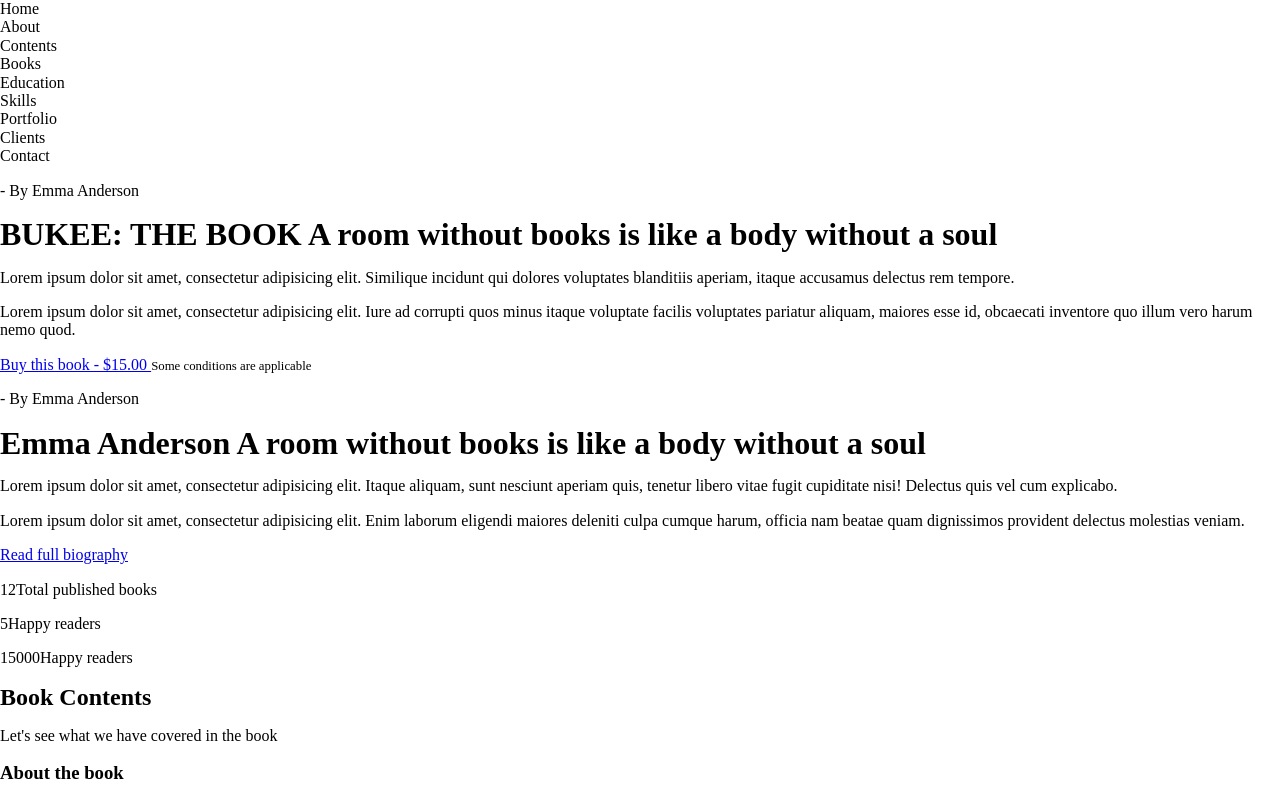
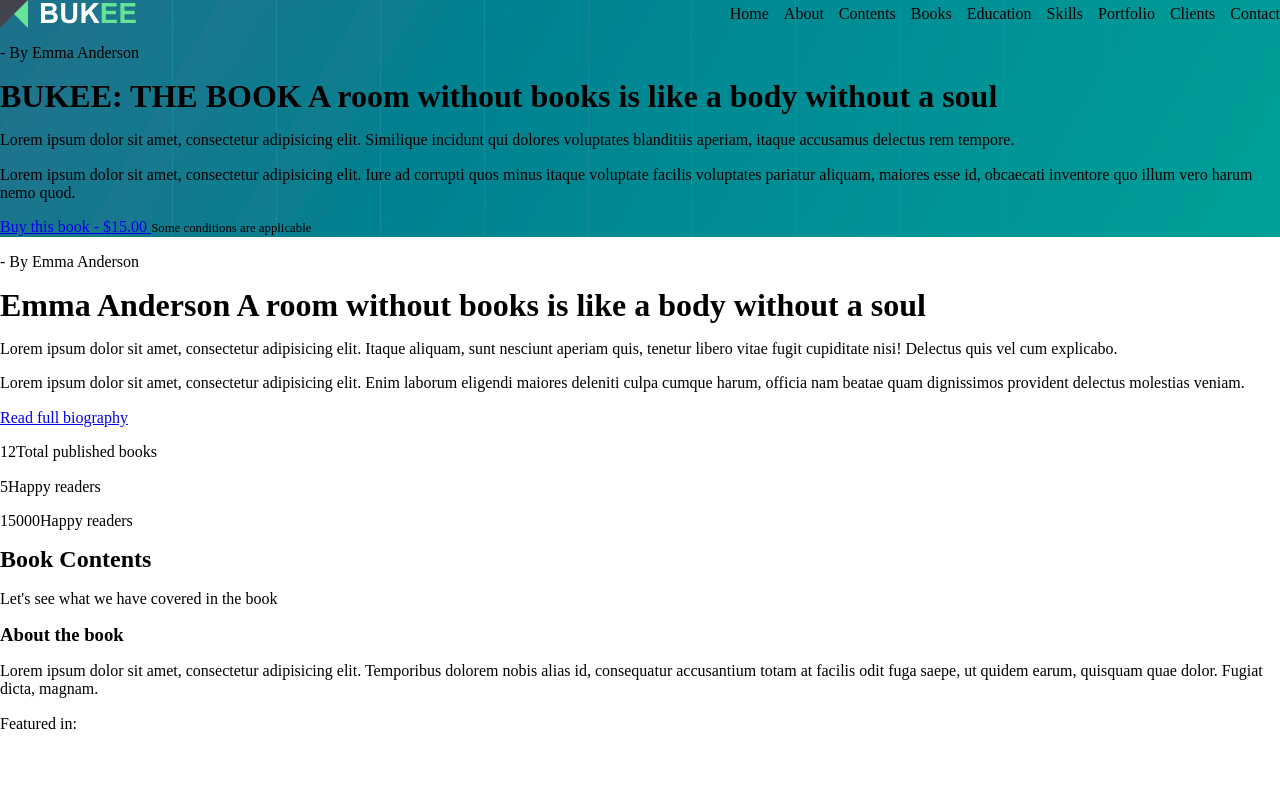
Before and after one commit to lisapedia/bukee, a website built with webpack: page src/views/index.html in a window 1280 px wide. Shown: the top 796 px of the page. Built offline with nearby package versions, Linux system fonts and the light colour scheme; files whose address does not match are found by name.

Commit message:
header ready

```diff
--- a/src/styles/main.scss
+++ b/src/styles/main.scss
@@ -6,3 +6,33 @@
 @import "base/fonts";
 @import "base/general";
 @import "../blocks/blocks";
+
+body{
+	font-family: 'Roboto Slab', serif;
+}
+
+.page-main{
+	background-image: url(../img/bg-main.png);
+	background-repeat: no-repeat;
+	background-size: cover;
+}
+
+.header{
+	display: flex;
+	justify-content: space-between;
+	align-items: center;
+	&__logo{
+		display: block;
+		width: 137px;
+		height: 28px;
+		background-image: url(../img/logo.svg);
+	}
+	&-list{
+		list-style-type: none;
+		display: flex;
+		justify-content: flex-end;
+		&__item{
+			margin-left: 15px;
+		}
+	}
+}
```
Also changed, not shown: dist/index.html, dist/styles/main.css, src/img/author.jpg (added), src/img/avatar.jpg (added), src/img/bg-main.png (added), src/img/bg.jpg (added), src/img/book.svg (added), src/img/book_small.svg (added), src/img/img1.jpg (added), src/img/img2.jpg (added), src/img/img3.jpg (added), src/img/logo.svg (added), 1 other file.
